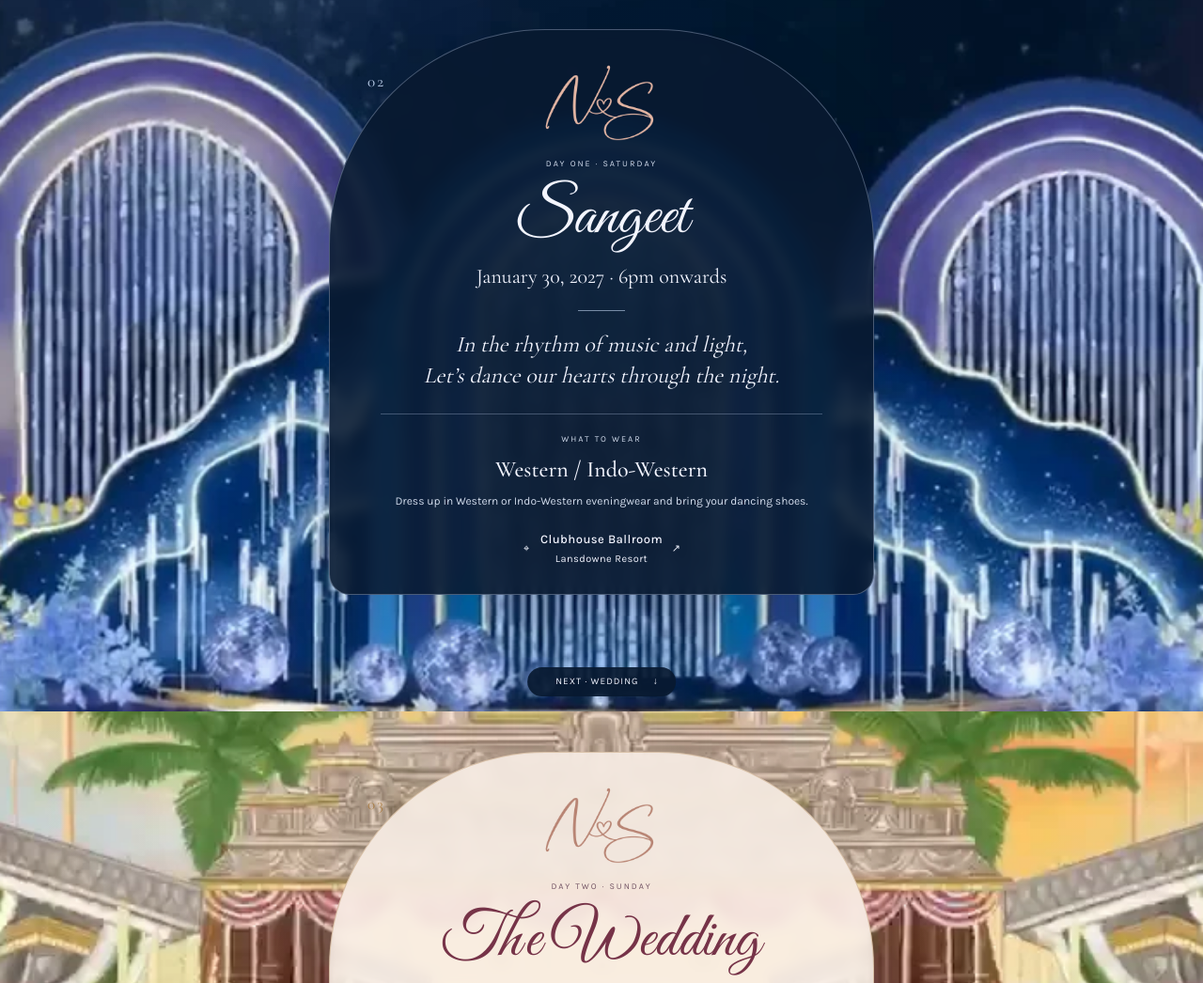
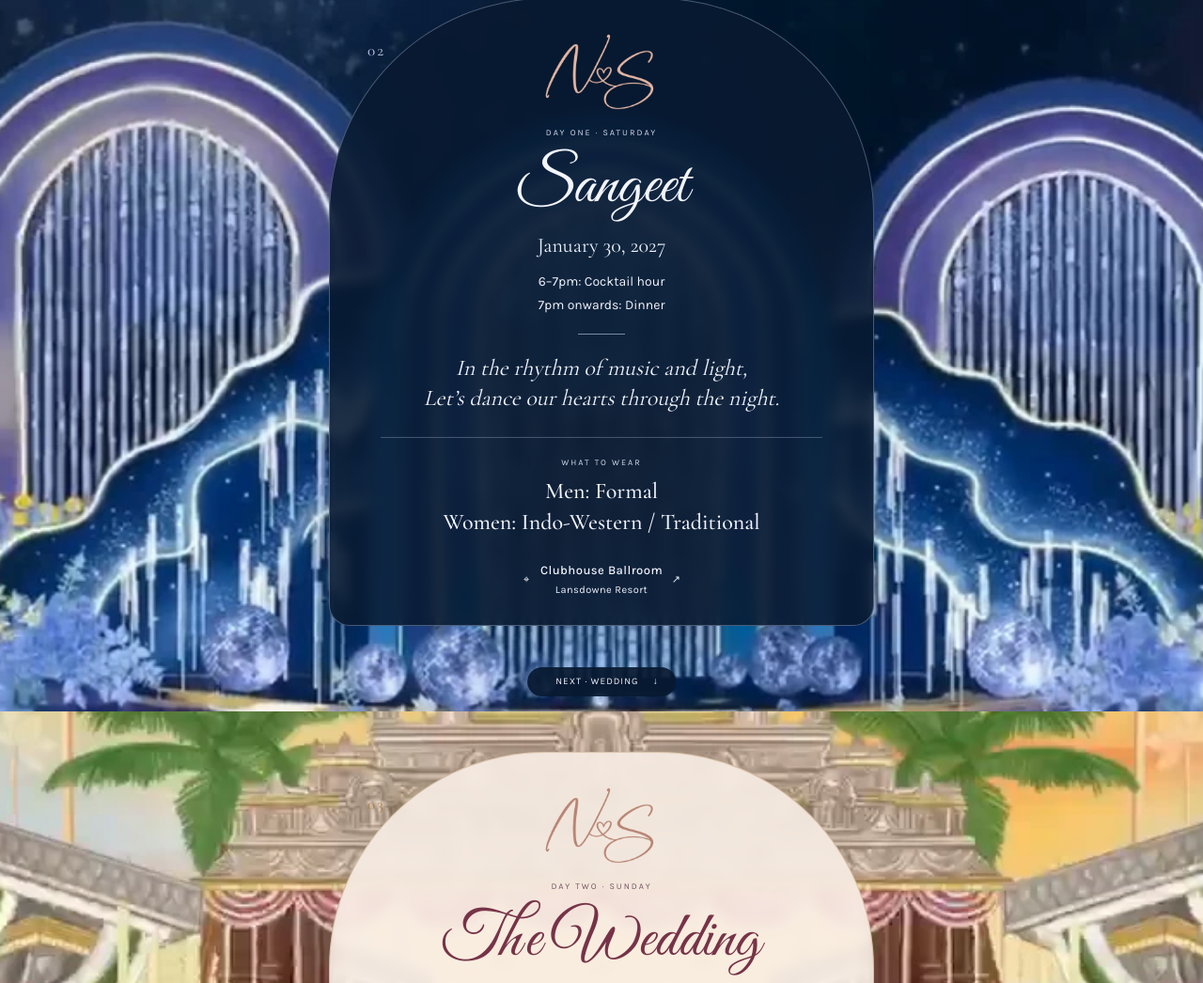
Before and after one commit to rishimaheshwari/nisha-sajal-wedding, a website: page index.html in a window 1280 px wide. Shown: the part 2443-3489 px from the top of the page at 94% size. Drawn offline with nearby package versions, Linux system fonts and the light colour scheme.

Commit message:
Update Sangeet schedule and attire

```diff
--- a/app.js
+++ b/app.js
@@ -4,7 +4,7 @@ const reducedMotion = matchMedia("(prefers-reduced-motion: reduce)").matches;
 let language = "en";
 let translations = {};
 const textBindings = [];
-fetch("./translations.json?v=grand-ballroom")
+fetch("./translations.json?v=sangeet-details")
   .then((r) => r.json())
   .then((data) => {
     translations = data;
--- a/enhancements.css
+++ b/enhancements.css
@@ -543,6 +543,15 @@ footer {
   font-size: 22px;
   line-height: 1.4;
 }
+.event-schedule {
+  display: grid;
+  gap: 4px;
+  margin-top: 12px;
+  font-size: 14px;
+  line-height: 1.5;
+  text-align: center;
+  text-wrap: balance;
+}
 .event-rule {
   display: block;
   width: 50px;
@@ -579,6 +588,14 @@ footer {
   font-weight: 500;
   font-size: 24px;
   margin: 8px 0 5px;
+}
+.event-attire h4.event-attire-lines {
+  font-size: clamp(20px, 4.5vw, 24px);
+  line-height: 1.35;
+}
+.event-attire-lines > span {
+  display: block;
+  text-wrap: balance;
 }
 .event-attire > p:last-child {
   color: var(--event-muted);
--- a/index.html
+++ b/index.html
@@ -32,11 +32,11 @@
       crossorigin="anonymous"
     />
     <link rel="icon" href="./assets/sajni-monogram.png" type="image/png" />
-    <link rel="stylesheet" href="./enhancements.css?v=compact-planner" />
+    <link rel="stylesheet" href="./enhancements.css?v=sangeet-details" />
     <script src="./config.js" defer></script>
     <script src="./event-audio.js?v=sajni-continuous" defer></script>
-    <script src="./app.js?v=grand-ballroom" defer></script>
-    <script src="./rsvp.js?v=grand-ballroom" defer></script>
+    <script src="./app.js?v=sangeet-details" defer></script>
+    <script src="./rsvp.js?v=sangeet-details" defer></script>
   </head>
   <body>
     <main class="relative min-h-screen bg-background">
@@ -329,8 +329,12 @@
               <p class="eyebrow" data-i18n="dayOneLabel">Day One · Saturday</p>
               <h3 id="sangeet-title" data-i18n="sangeet">Sangeet</h3>
               <p class="event-when" data-i18n="sangeetWhen">
-                January 30, 2027 · 6pm onwards
+                January 30, 2027
               </p>
+              <div class="event-schedule">
+                <p data-i18n="sangeetCocktailHour">6–7pm: Cocktail hour</p>
+                <p data-i18n="sangeetDinner">7pm onwards: Dinner</p>
+              </div>
               <span class="event-rule" aria-hidden="true"></span>
               <p class="event-story" data-i18n="sangeetStory"><span class="event-verse-line">In the rhythm of music and light,</span>
 <span class="event-verse-line">Let’s dance our hearts through the night.</span></p>
@@ -338,11 +342,10 @@
             <div class="event-details">
               <div class="event-attire">
                 <p class="eyebrow" data-i18n="whatToWear">What to wear</p>
-                <h4 data-i18n="sangeetAttire">Western / Indo-Western</h4>
-                <p data-i18n="sangeetOutfitNote">
-                  Dress up in Western or Indo-Western eveningwear and bring your
-                  dancing shoes.
-                </p>
+                <h4 class="event-attire-lines">
+                  <span data-i18n="sangeetAttireMen">Men: Formal</span>
+                  <span data-i18n="sangeetAttireWomen">Women: Indo-Western / Traditional</span>
+                </h4>
               </div>
               <a class="event-location" href="https://lansdowneresort.com/" target="_blank" rel="noopener noreferrer"
                 ><span aria-hidden="true">⌖</span>
--- a/rsvp.js
+++ b/rsvp.js
@@ -34,7 +34,7 @@ const rsvpLabels = {
     privateNote: "Your reply will be saved privately for the wedding organizers.", localNote: "Development preview: replies are saved locally.",
     thankYou: "Thank You", confirmation: "Your RSVP is confirmed", declined: "Unable to attend", summary: "Your party’s attendance",
     haldi: "Haldi", sangeet: "Sangeet", wedding: "Wedding & lunch",
-    haldiDetails: "Jan 30 · 11am · Terrace Ballroom", sangeetDetails: "Jan 30 · 6pm onwards · Clubhouse Ballroom", weddingDetails: "Jan 31 · 10am, followed by lunch · Grand Ballroom",
+    haldiDetails: "Jan 30 · 11am · Terrace Ballroom", sangeetDetails: "Jan 30 · 6–7pm: Cocktail hour; 7pm onwards: Dinner · Clubhouse Ballroom", weddingDetails: "Jan 31 · 10am, followed by lunch · Grand Ballroom",
   },
   hi: {
     intro: "अपने और अपने मेहमानों के लिए उत्तर दें। हर व्यक्ति जिन कार्यक्रमों में आएगा, उन्हें चुनें।",
@@ -46,7 +46,7 @@ const rsvpLabels = {
     privateNote: "आपका उत्तर शादी के आयोजकों के लिए निजी रूप से सहेजा जाएगा।", localNote: "डेवलपमेंट प्रीव्यू: उत्तर स्थानीय रूप से सहेजे जाते हैं।",
     thankYou: "धन्यवाद", confirmation: "आपके RSVP की पुष्टि हो गई है", declined: "नहीं आ सकेंगे", summary: "आपके समूह की उपस्थिति",
     haldi: "हल्दी", sangeet: "संगीत", wedding: "विवाह और दोपहर का भोजन",
-    haldiDetails: "३० जनवरी · सुबह ११ बजे · टेरेस बॉलरूम", sangeetDetails: "३० जनवरी · शाम ६ बजे से · क्लबहाउस बॉलरूम", weddingDetails: "३१ जनवरी · सुबह १० बजे, फिर दोपहर का भोजन · ग्रैंड बॉलरूम",
+    haldiDetails: "३० जनवरी · सुबह ११ बजे · टेरेस बॉलरूम", sangeetDetails: "३० जनवरी · शाम ६–७ बजे: कॉकटेल आवर; शाम ७ बजे से: रात्रि भोज · क्लबहाउस बॉलरूम", weddingDetails: "३१ जनवरी · सुबह १० बजे, फिर दोपहर का भोजन · ग्रैंड बॉलरूम",
   },
 };
 const rsvpCopy = {
--- a/translations.json
+++ b/translations.json
@@ -192,8 +192,8 @@
     "hi": "३० जनवरी, २०२७ · सुबह ११ बजे"
   },
   "sangeetWhen": {
-    "en": "January 30, 2027 · 6pm onwards",
-    "hi": "३० जनवरी, २०२७ · शाम ६ बजे से"
+    "en": "January 30, 2027",
+    "hi": "३० जनवरी, २०२७"
   },
   "weddingWhen": {
     "en": "January 31, 2027 · 10am",
@@ -223,10 +223,6 @@
     "en": "Indian / Indo-Western",
     "hi": "भारतीय / इंडो-वेस्टर्न"
   },
-  "sangeetAttire": {
-    "en": "Western / Indo-Western",
-    "hi": "वेस्टर्न / इंडो-वेस्टर्न"
-  },
   "weddingAttire": {
     "en": "Royal Traditionals",
     "hi": "शाही पारंपरिक परिधान"
@@ -234,10 +230,6 @@
   "haldiOutfitNote": {
     "en": "Bright Indo-Western outfits for an afternoon of celebration",
     "hi": "दोपहर के उत्सव के लिए रंगीन इंडो-वेस्टर्न परिधान।"
-  },
-  "sangeetOutfitNote": {
-    "en": "Dress up in Western or Indo-Western eveningwear and bring your dancing shoes.",
-    "hi": "वेस्टर्न या इंडो-वेस्टर्न परिधान पहनें और नृत्य के लिए तैयार रहें।"
   },
   "weddingOutfitNote": {
     "en": "Celebrate with us in your finest traditional wedding attire.",
@@ -306,5 +298,21 @@
   "plannerRole": {
     "en": "Wedding planner",
     "hi": "वेडिंग प्लानर"
+  },
+  "sangeetCocktailHour": {
+    "en": "6–7pm: Cocktail hour",
+    "hi": "शाम ६–७ बजे: कॉकटेल आवर"
+  },
+  "sangeetDinner": {
+    "en": "7pm onwards: Dinner",
+    "hi": "शाम ७ बजे से: रात्रि भोज"
+  },
+  "sangeetAttireMen": {
+    "en": "Men: Formal",
+    "hi": "पुरुष: फ़ॉर्मल परिधान"
+  },
+  "sangeetAttireWomen": {
+    "en": "Women: Indo-Western / Traditional",
+    "hi": "महिलाएँ: इंडो-वेस्टर्न / पारंपरिक परिधान"
   }
 }
```
Also changed, not shown: README.md, 1 other file.
